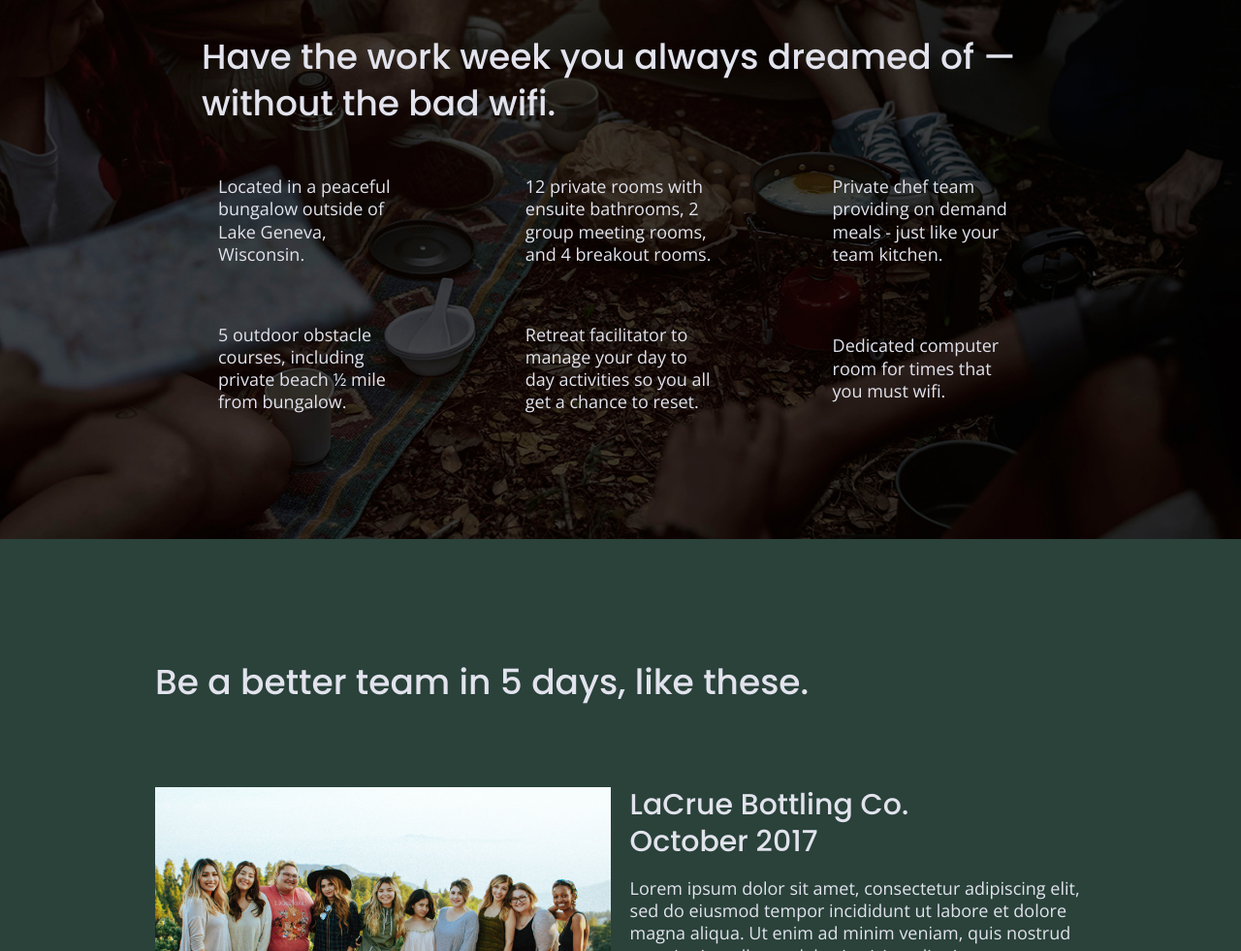
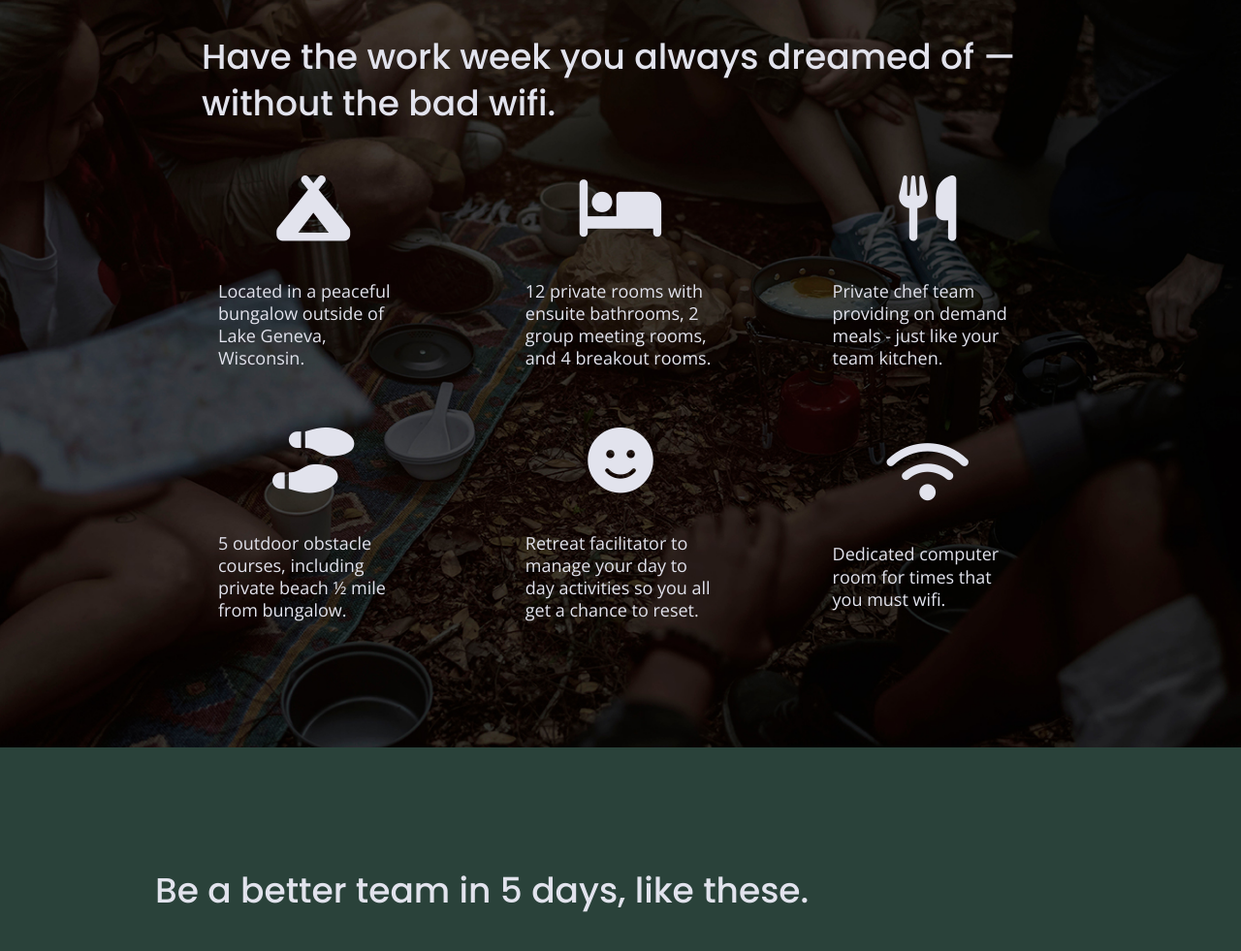
Before and after one commit to ClariceR/unplugged-website, a website built with Parcel: page index.html in a window 1280 px wide. Shown: the part 1255-2236 px from the top of the page at 97% size. Built offline with nearby package versions, Linux system fonts and the light colour scheme.

Commit message:
Added fontawesome link and icons. Styled the icons

```diff
--- a/css/main.css
+++ b/css/main.css
@@ -320,6 +320,11 @@ input[type=button] {
   justify-content: center;
   align-items: center;
   flex-flow: row wrap;
+}
+
+.features i {
+  font-size: 3.75em;
+  margin-bottom: 40px;
 }
 
 .features h2 {
--- a/index.html
+++ b/index.html
@@ -15,6 +15,9 @@
   <!-- Google Fonts -->
   <link rel="preconnect" href="https://fonts.gstatic.com">
   <link href="https://fonts.googleapis.com/css2?family=Open+Sans:wght@400;700&family=Poppins:wght@500;700&display=swap" rel="stylesheet">
+
+  <!-- Font Awesome Icons-->
+  <script src="https://kit.fontawesome.com/fc5dc23b0e.js" crossorigin="anonymous"></script>
 
   <link rel="manifest" href="site.webmanifest">
   <link rel="apple-touch-icon" href="icon.png">
@@ -73,27 +76,39 @@
         <h2>Have the work week you always dreamed of — without the bad wifi.</h2>
         <div class="features-items">
           <article>
-            <p class="fontawesome-icon"></p>
+            <p class="fontawesome-icon">
+              <i class="fas fa-campground"></i>
+            </p>
             <p class="features-item-description">Located in a peaceful bungalow outside of Lake Geneva, Wisconsin.</p>
           </article>
           <article>
-            <p class="fontawesome-icon"></p>
+            <p class="fontawesome-icon">
+              <i class="fas fa-bed"></i>
+            </p>
             <p class="features-item-description">12 private rooms with ensuite bathrooms, 2 group meeting rooms, and 4 breakout rooms.</p>
           </article>
           <article>
-            <p class="fontawesome-icon"></p>
+            <p class="fontawesome-icon">
+              	<i class="fas fa-utensils"></i>
+            </p>
             <p class="features-item-description">Private chef team providing on demand meals - just like your team kitchen.</p>
           </article>
           <article>
-            <p class="fontawesome-icon"></p>
+            <p class="fontawesome-icon">
+              	<i class="fas fa-shoe-prints"></i>
+            </p>
             <p class="features-item-description">5 outdoor obstacle courses, including private beach ½ mile from bungalow.</p>
           </article>
           <article>
-            <p class="fontawesome-icon"></p>
+            <p class="fontawesome-icon">
+              	<i class="fas fa-smile"></i>
+            </p>
             <p class="features-item-description">Retreat facilitator to manage your day to day activities so you all get a chance to reset.</p>
           </article>
           <article>
-            <p class="fontawesome-icon"></p>
+            <p class="fontawesome-icon">
+              	<i class="fas fa-wifi"></i>
+            </p>
             <p class="features-item-description">Dedicated computer room for times that you must wifi.</p>
           </article>
         </div>
```
